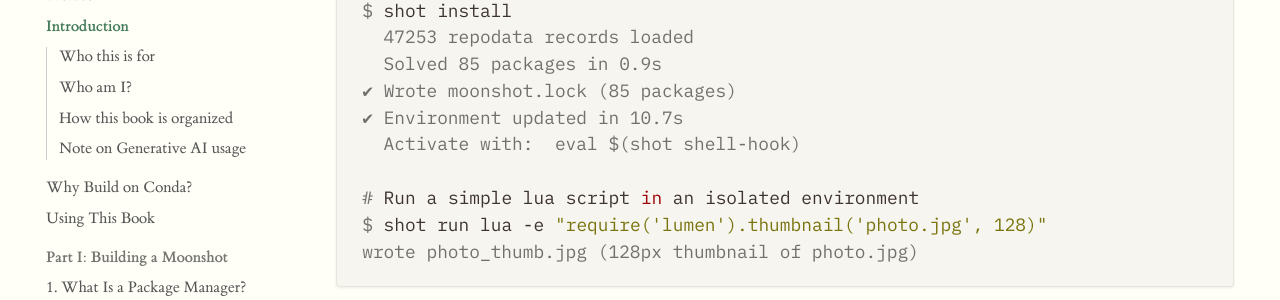
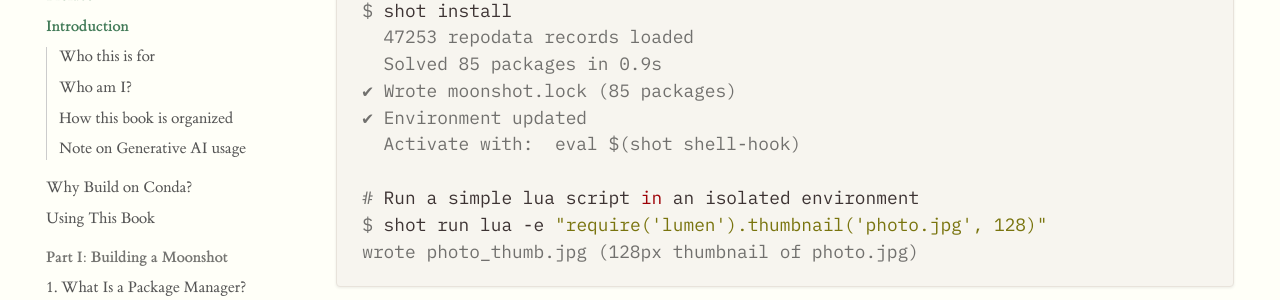
Before and after one commit to prefix-dev/rattler-book, an MkDocs documentation site: the page built from book/src/introduction.md, in a window 1280 px wide and 900 px high, scrolled down 346 px. Shown: the part 154-454 px from the top of the window. Built offline with MkDocs 1.6.1 and Material for MkDocs 9.7.7, drawn with Linux system fonts in a browser that asks for light colours; comment, search, counter and statistics services are not loaded.

Commit message:
change intro a bit

```diff
--- a/book/src/introduction.md
+++ b/book/src/introduction.md
@@ -15,7 +15,7 @@ $ shot install
   47253 repodata records loaded
   Solved 85 packages in 0.9s
 ✔ Wrote moonshot.lock (85 packages)
-✔ Environment updated in 10.7s
+✔ Environment updated
   Activate with:  eval $(shot shell-hook)
 
 # Run a simple lua script in an isolated environment
```
